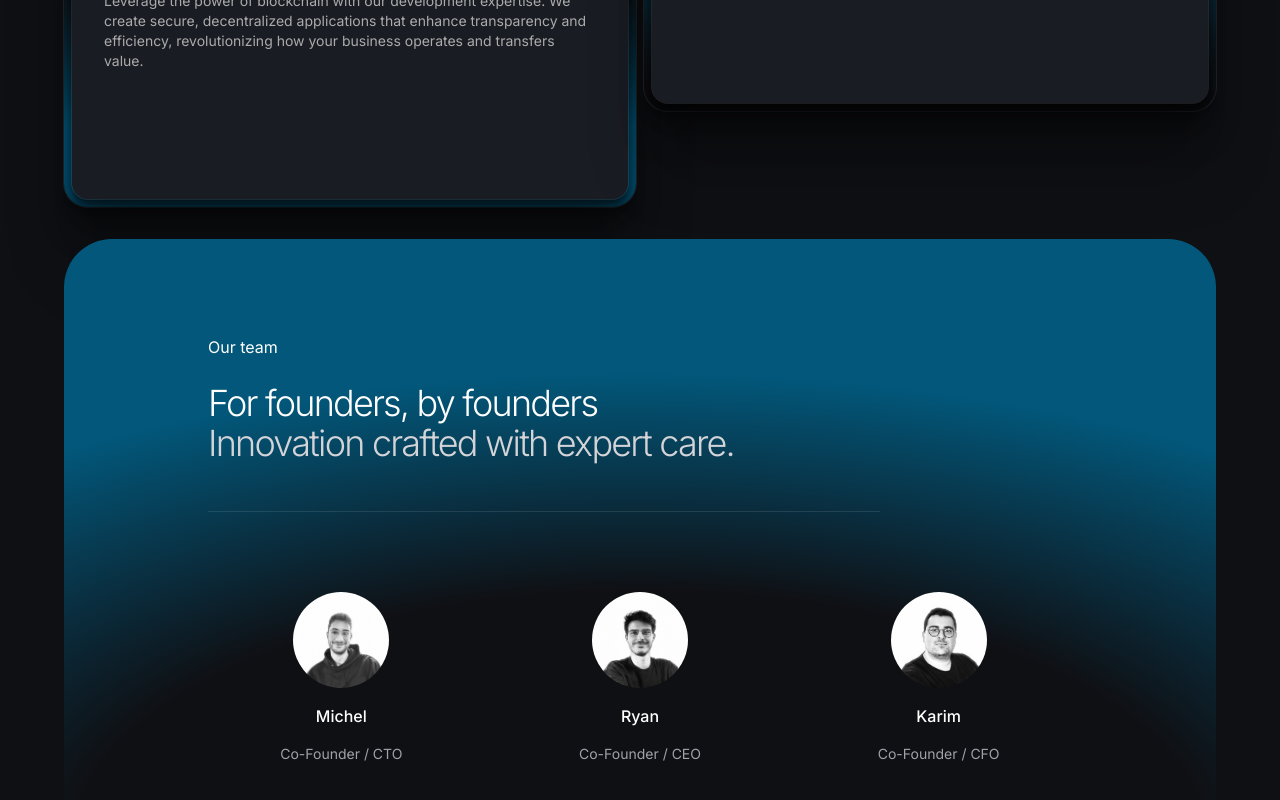
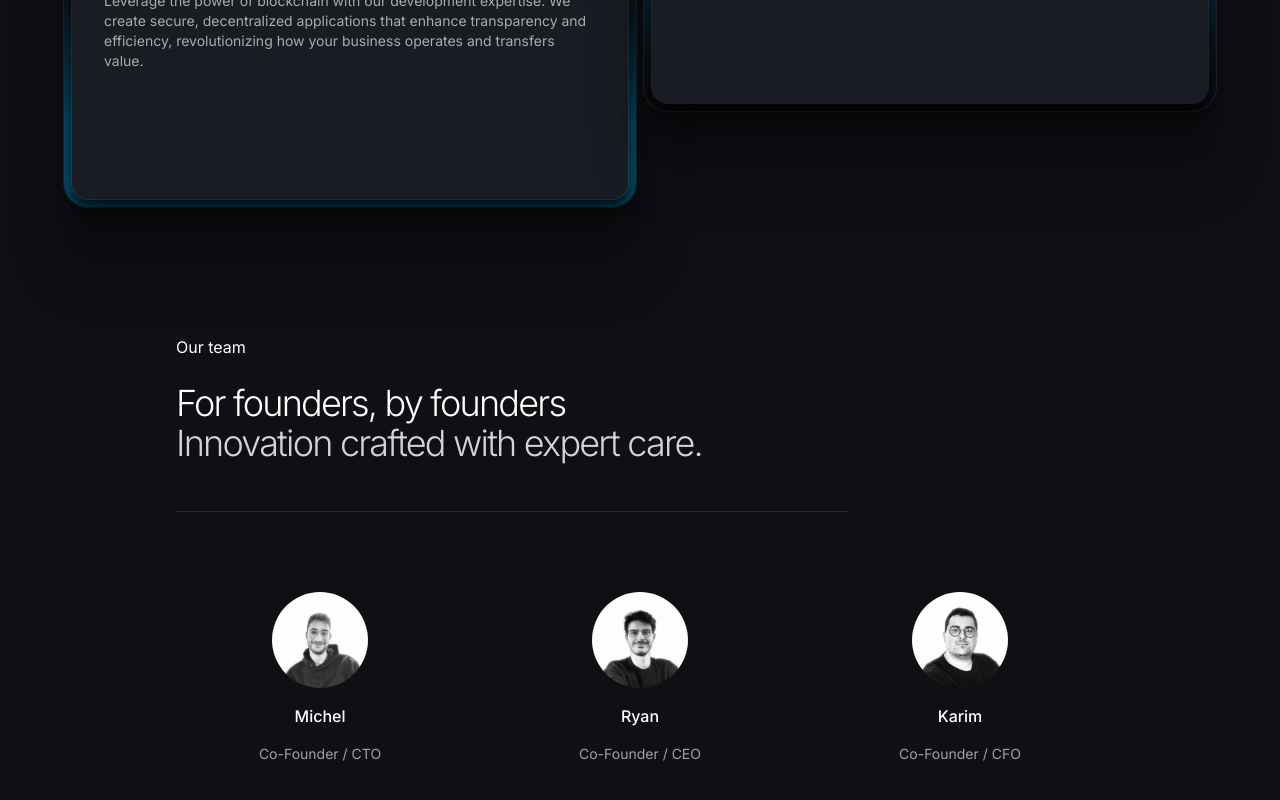
Before and after one commit to notqwertydev/QwertyLanding, a Next.js app: page / in a window 1280 px wide. Shown: the part 1872-2672 px from the top of the page. Built offline with nearby package versions, Linux system fonts and the light colour scheme.

Commit message:
fixed paddings mobile

```diff
--- a/app/layout.tsx
+++ b/app/layout.tsx
@@ -35,7 +35,7 @@ export default function RootLayout({
         <div className='bg-[#0f1014] flex flex-col min-h-screen mx-auto 2xl:max-w-screen-xl'>
 
           <NavBar />
-          <div className='px-8'>
+          <div className='px-0'>
             {children}
           </div>
         </div>
--- a/app/page.tsx
+++ b/app/page.tsx
@@ -16,7 +16,9 @@ export default function Home() {
     <div>
       <HeroSection />
       {/* <InteractiveSection /> */}
+      <div className='px-8'>
       <Segments />
+      </div>
 
 
       <TeamSection />
--- a/components/Team.tsx
+++ b/components/Team.tsx
@@ -46,7 +46,7 @@ const TeamSection = () => {
 
     return (
         <section className="lg:p-8 mt-4" id='team'>
-            <div className="mx-auto 2xl:max-w-7xl py-24 lg:px-16 md:px-12 px-8 xl:px-36 items-center lg:py-24 relative w-full bg-gradientup rounded-[3rem]">
+            <div className="mx-auto 2xl:max-w-7xl py-24 lg:px-16 md:px-12 px-8 xl:px-36 items-center lg:py-24 relative w-full  rounded-[3rem]">
                 <div className="mx-auto max-w-2xl lg:mx-0 pb-12 border-b border-white/10">
                     <span className="text-white">Our team</span>
                     <h2 className="text-3xl mt-6 tracking-tighter font-light lg:text-4xl text-white">
```
